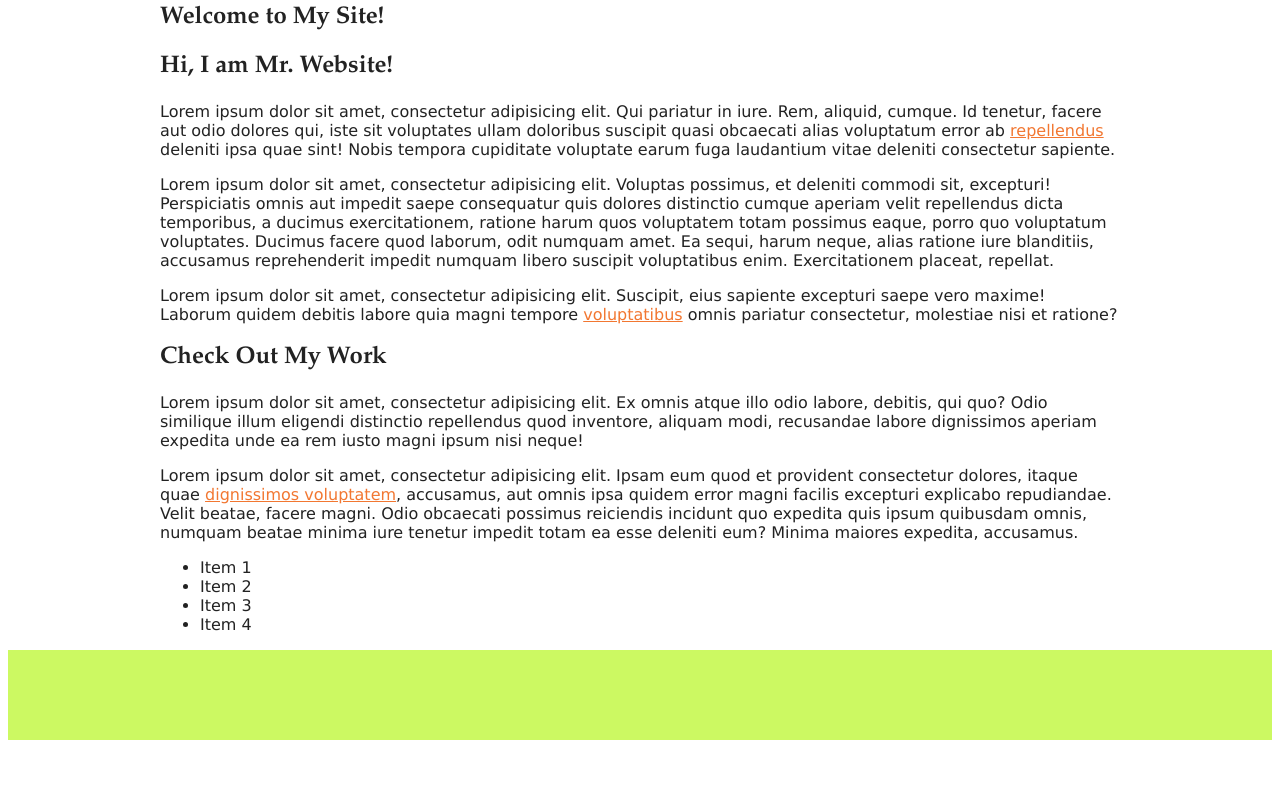
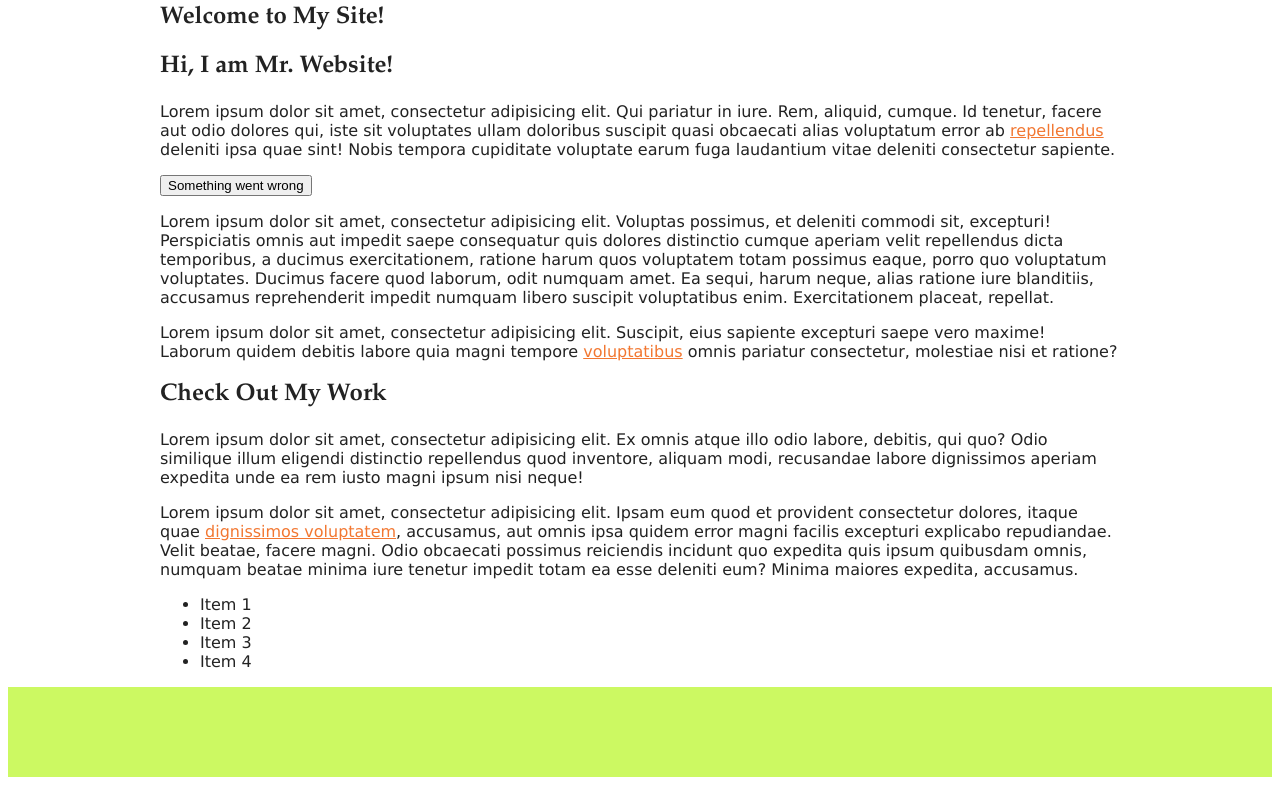
Before and after one commit to billyhkim/sass-play, a plain HTML site: page index.html in a window 1280 px wide. Shown: the part 92-877 px from the top of the page. Before the commit the page ends 840 px from the top, so only its background shows below. Drawn offline with Linux system fonts and the light colour scheme.

Commit message:
added warning btn to index.html

```diff
--- a/index.html
+++ b/index.html
@@ -33,6 +33,7 @@
       <section id="introduction">
         <h2>Hi, I am Mr. Website!</h2>
         <p>Lorem ipsum dolor sit amet, consectetur adipisicing elit. Qui pariatur in iure. Rem, aliquid, cumque. Id tenetur, facere aut odio dolores qui, iste sit voluptates ullam doloribus suscipit quasi obcaecati alias voluptatum error ab <a href="#">repellendus</a> deleniti ipsa quae sint! Nobis tempora cupiditate voluptate earum fuga laudantium vitae deleniti consectetur sapiente.</p>
+        <button class="warning-button">Something went wrong</button>
         <p>Lorem ipsum dolor sit amet, consectetur adipisicing elit. Voluptas possimus, et deleniti commodi sit, excepturi! Perspiciatis omnis aut impedit saepe consequatur quis dolores distinctio cumque aperiam velit repellendus dicta temporibus, a ducimus exercitationem, ratione harum quos voluptatem totam possimus eaque, porro quo voluptatum voluptates. Ducimus facere quod laborum, odit numquam amet. Ea sequi, harum neque, alias ratione iure blanditiis, accusamus reprehenderit impedit numquam libero suscipit voluptatibus enim. Exercitationem placeat, repellat.</p>
         <p>Lorem ipsum dolor sit amet, consectetur adipisicing elit. Suscipit, eius sapiente excepturi saepe vero maxime! Laborum quidem debitis labore quia magni tempore <a href="#">voluptatibus</a> omnis pariatur consectetur, molestiae nisi et ratione?</p>
       </section>
```
